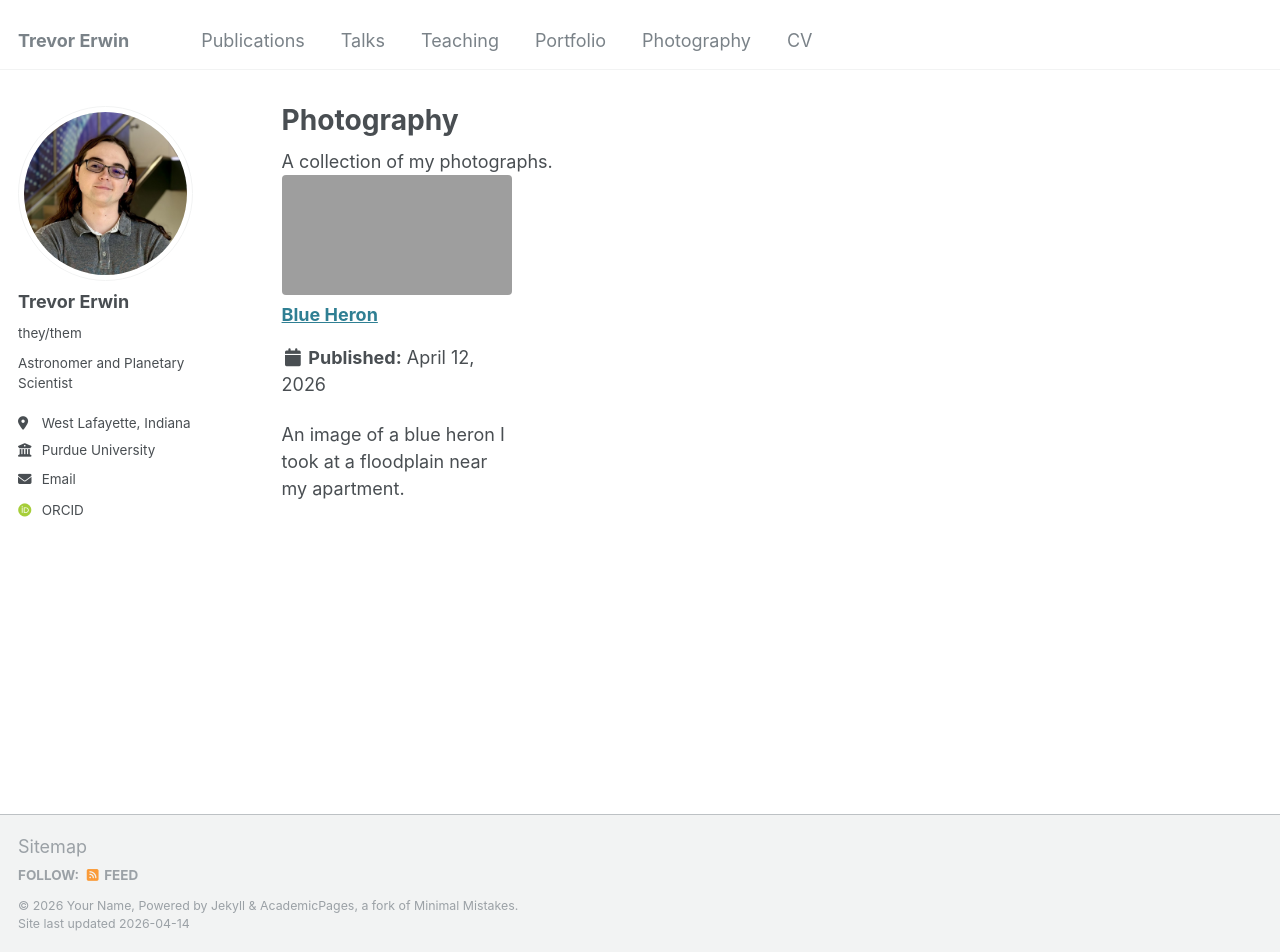
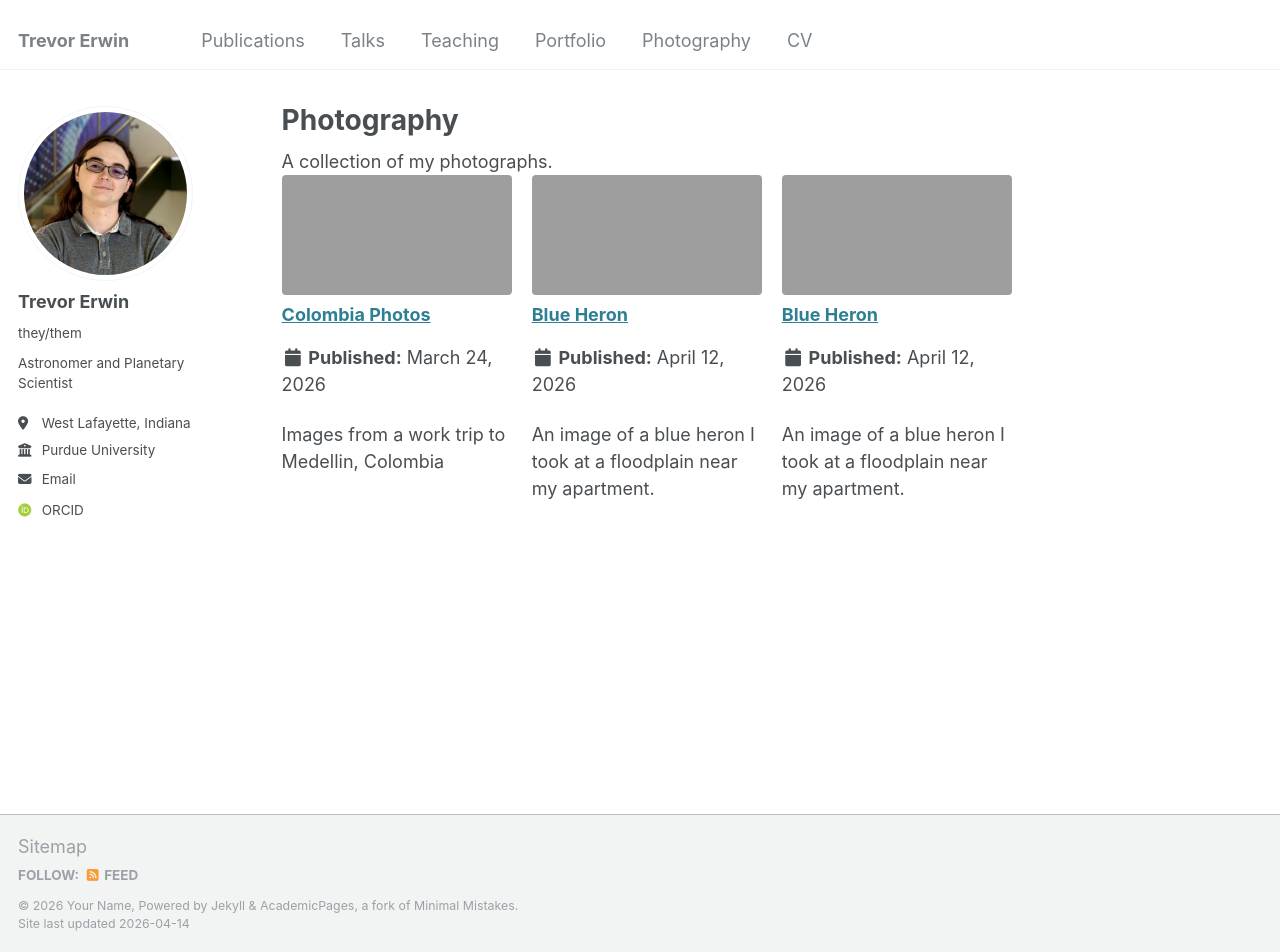
Before and after one commit to TrevorPErwin/TrevorPErwin.github.io, a Jekyll site: the page built from _pages/photography.html, in a window 1280 px wide and 952 px high. Built offline with Jekyll 4.4.1, drawn with Linux system fonts in a browser that asks for light colours; some web fonts are replaced.

Commit message:
Add Colombia and Blue Heron photo posts
Add two new photography entries: 2026-03-24-colombiapics.md (Medellín trip photos, teaser set to /images/photography/banger-1.jpg) and 2026-04-12-heron.md (Blue Heron, teaser /images/photography/heron.jpg). Rename sample post 2026-04-13-sample-photo.md to 2026-04-12-heron copy 2.md and remove placeholder instructions, keeping only the heron caption and image.

```diff
--- /dev/null
+++ b/_photography/2026-03-24-colombiapics.md
@@ -0,0 +1,17 @@
+---
+title: "Colombia Photos"
+collection: photography
+date: 2026-03-24
+header:
+  teaser: /images/photography/banger-1.jpg
+excerpt: "Images from a work trip to Medellin, Colombia"
+---
+
+I traveled to Colombia in the spring of 2026 to teach physics with Purdue's Physics and Astronomy department, and I brought my film camera. These were a few of the photos I took while there.
+
+
+![Mountainside](/images/photography/banger-1.jpg)
+
+![Hotel](/images/photography/Fuji200Pushed_Edit-2.jpg)
+
+![MountainHouse](/images/photography/Fuji200Pushed_Edit-8.jpg)
--- a/_photography/2026-04-13-sample-photo.md
+++ b/_photography/2026-04-12-heron copy 2.md
@@ -7,8 +7,6 @@ header:
 excerpt: "An image of a blue heron I took at a floodplain near my apartment."
 ---
 
-This is a sample photo entry.
-
-To add your own, upload an image to `/images/photography/` and set `header.teaser` to that image path.
+An image of a blue heron I took at a floodplain near my apartment.
 
 ![Blue Heron](/images/photography/heron.jpg)
--- /dev/null
+++ b/_photography/2026-04-12-heron.md
@@ -0,0 +1,12 @@
+---
+title: "Blue Heron"
+collection: photography
+date: 2026-04-12
+header:
+  teaser: /images/photography/heron.jpg
+excerpt: "An image of a blue heron I took at a floodplain near my apartment."
+---
+
+An image of a blue heron I took at a floodplain near my apartment.
+
+![Blue Heron](/images/photography/heron.jpg)
```
